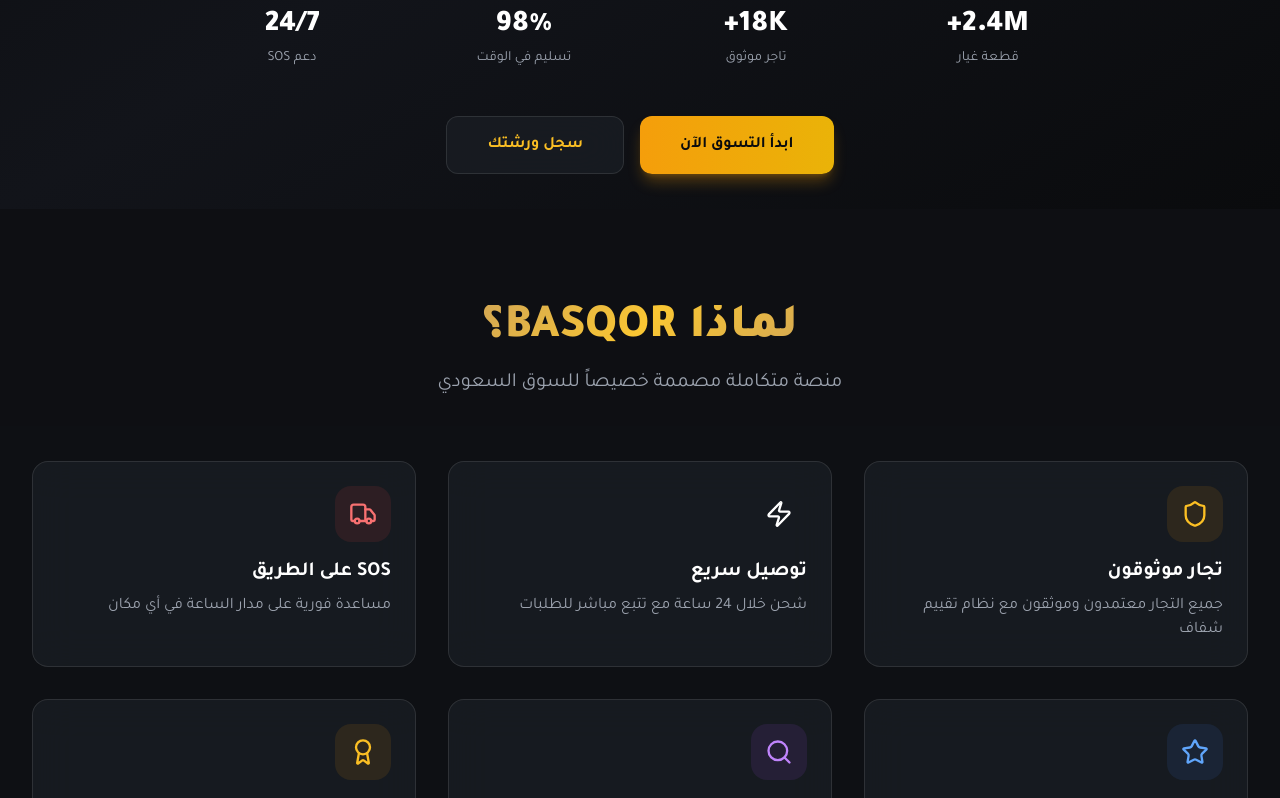
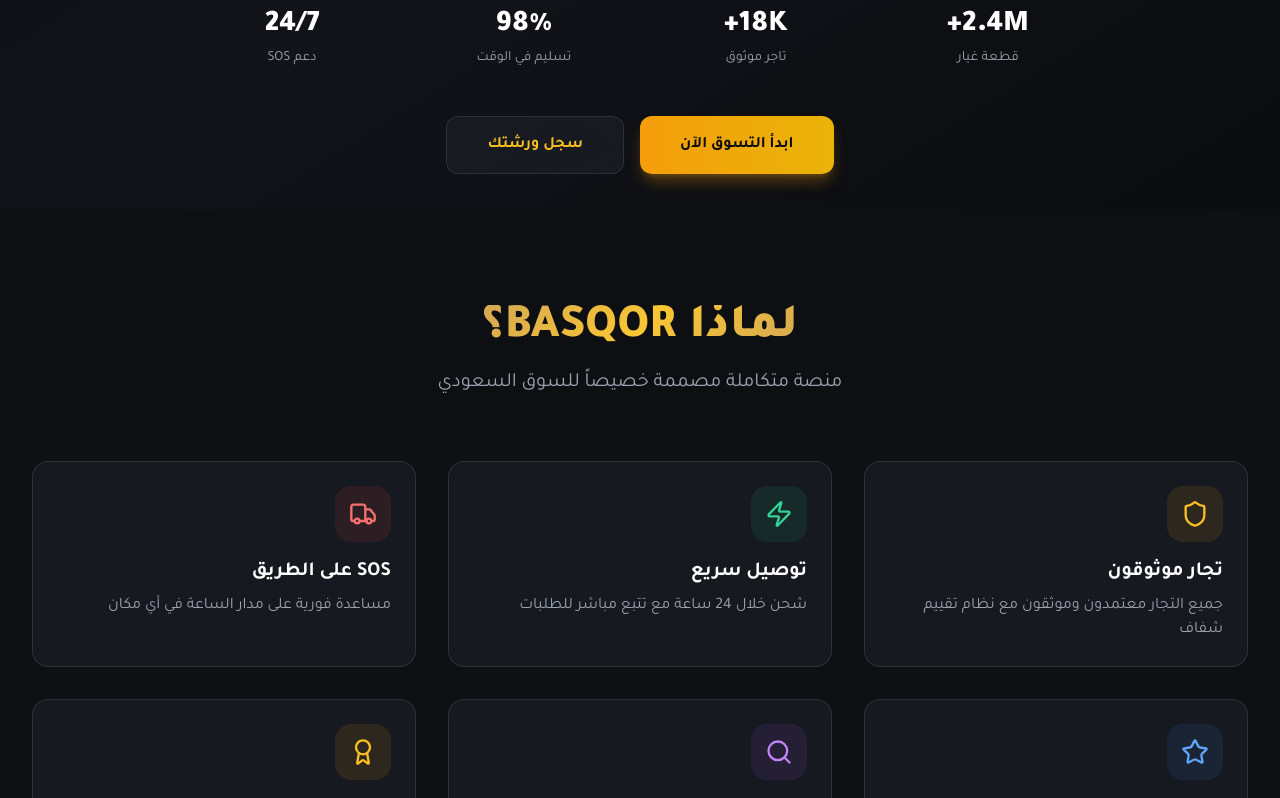
Before and after one commit to 4d78dwfwhx-ops/BASQOOR, a Next.js app: page / in a window 1280 px wide. Shown: the part 591-1389 px from the top of the page. Built offline with nearby package versions, Linux system fonts and the light colour scheme.

Commit message:
Update tailwind.config.ts

```diff
--- a/tailwind.config.ts
+++ b/tailwind.config.ts
@@ -2,7 +2,9 @@
 
 const config: Config = {
   content: [
-    "./src/**/*.{js,ts,jsx,tsx,mdx}",
+    "./src/pages/**/*.{js,ts,jsx,tsx,mdx}",
+    "./src/components/**/*.{js,ts,jsx,tsx,mdx}",
+    "./src/app/**/*.{js,ts,jsx,tsx,mdx}",
   ],
   darkMode: "class",
   theme: {
@@ -21,13 +23,43 @@
           900: "#12141a",
           950: "#0a0b0d",
         },
-        gold: "#D4A853",
-        emerald: "#10B981",
-        crimson: "#EF4444",
-        azure: "#3B82F6",
+        gold: {
+          DEFAULT: "#D4A853",
+          light: "#F9C633",
+          dark: "#95771f",
+        },
+        emerald: {
+          DEFAULT: "#10B981",
+        },
+        crimson: {
+          DEFAULT: "#EF4444",
+        },
+        azure: {
+          DEFAULT: "#3B82F6",
+        },
       },
       fontFamily: {
-        arabic: ["Tajawal", "sans-serif"],
+        arabic: ["Tajawal", "system-ui", "sans-serif"],
+      },
+      animation: {
+        "fade-in": "fadeIn 0.6s ease-out",
+        "slide-up": "slideUp 0.6s ease-out",
+        "pulse-slow": "pulse 3s cubic-bezier(0.4, 0, 0.6, 1) infinite",
+        "float": "float 3s ease-in-out infinite",
+      },
+      keyframes: {
+        fadeIn: {
+          "0%": { opacity: "0" },
+          "100%": { opacity: "1" },
+        },
+        slideUp: {
+          "0%": { transform: "translateY(30px)", opacity: "0" },
+          "100%": { transform: "translateY(0)", opacity: "1" },
+        },
+        float: {
+          "0%, 100%": { transform: "translateY(0)" },
+          "50%": { transform: "translateY(-10px)" },
+        },
       },
     },
   },
```
